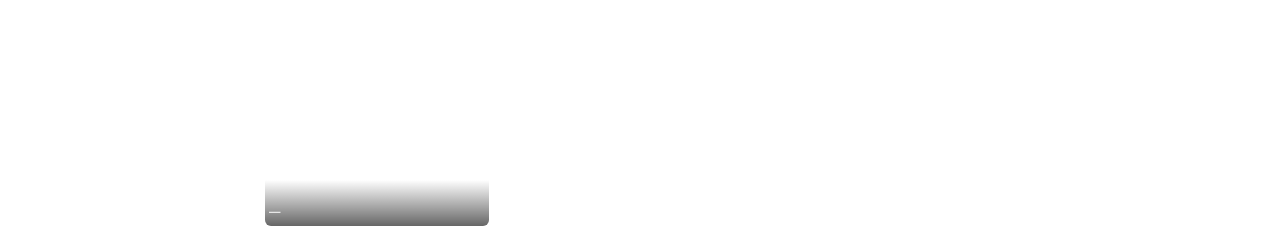
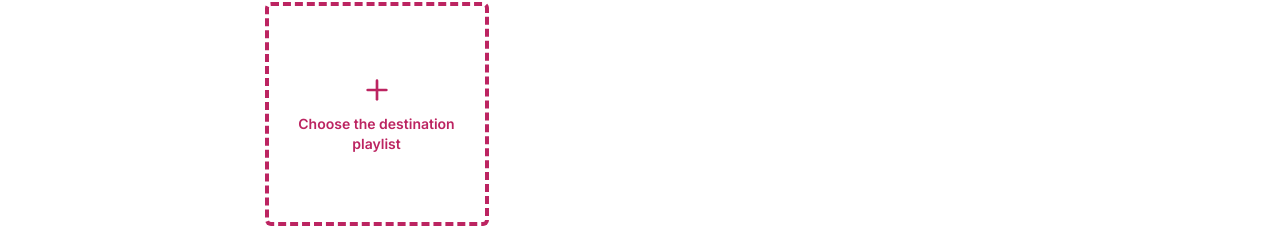
Before and after one commit to tiagovinicius/chartilly-2.0, a Next.js app: page / in a window 1280 px wide. Shown: the part 242-470 px from the top of the page. Built offline with nearby package versions, Linux system fonts and the light colour scheme; no server answers.

Commit message:
feat: enhance ChartsPage and HomeLanding with improved button styling and destination playlist prompt

```diff
--- a/src/app/charts/page.tsx
+++ b/src/app/charts/page.tsx
@@ -163,7 +163,7 @@ export default function ChartsPage(){
               <div className="grid grid-cols-3 gap-3">
                 {/* Add tile */}
                 <button
-                  className="w-full aspect-square rounded-md border border-dashed flex items-center justify-center text-sm hover:bg-accent/10"
+                  className="w-full aspect-square rounded-md border-4 border-dashed flex items-center justify-center text-sm hover:bg-accent/10"
                   onClick={() => { setForceSheet(false); setSheetOpen(false); setAddOpen(true); }}
                 >
                   Add
--- a/src/app/home-landing.tsx
+++ b/src/app/home-landing.tsx
@@ -1,5 +1,6 @@
 "use client";
 import { useEffect, useState } from "react";
+import { Plus } from "lucide-react";
 
 type Playlist = { id: string; name: string; tracksTotal: number; imageUrl: string | null };
 
@@ -34,15 +35,27 @@ export default function HomeLanding() {
       <a href="/charts" className="inline-block">
         {loading ? (
           <div className="w-56 aspect-square rounded-md overflow-hidden skeleton" aria-hidden />
-        ) : (
+        ) : targetImage ? (
           <div
             className="w-56 aspect-square rounded-md overflow-hidden bg-muted/30 bg-center bg-cover relative"
-            style={targetImage ? { backgroundImage: `url(${targetImage})` } : undefined}
+            style={{ backgroundImage: `url(${targetImage})` }}
             aria-label="Target playlist cover"
             title={targetName ?? undefined}
           >
             <div className="absolute inset-x-0 bottom-0 bg-gradient-to-b from-transparent to-black/60 text-white text-xs px-1 pt-6 pb-1.5">
               <span className="block truncate">{targetName ?? '—'}</span>
+            </div>
+          </div>
+        ) : (
+          <div
+            className="w-56 aspect-square rounded-md border-4 border-dashed grid place-items-center text-center px-3"
+            style={{ borderColor: "hsl(var(--primary))", color: "hsl(var(--primary))" }}
+            aria-label="Choose the destination playlist"
+            title="Choose the destination playlist"
+          >
+            <div className="flex flex-col items-center gap-2">
+              <Plus className="w-8 h-8" aria-hidden="true" />
+              <span className="text-sm font-semibold">Choose the destination playlist</span>
             </div>
           </div>
         )}
```
